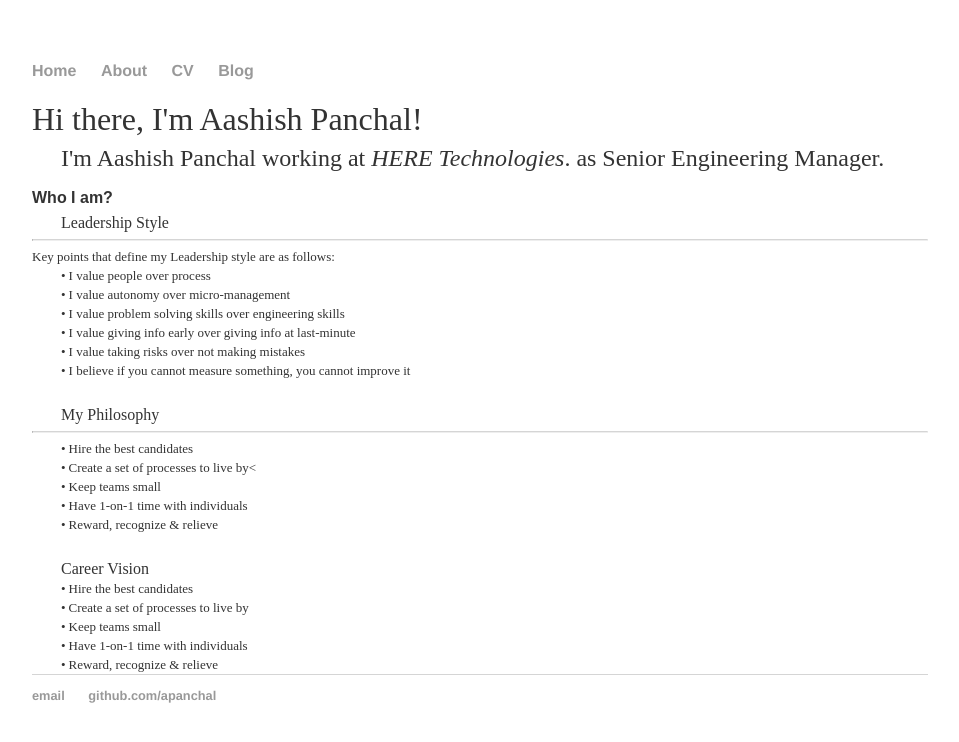
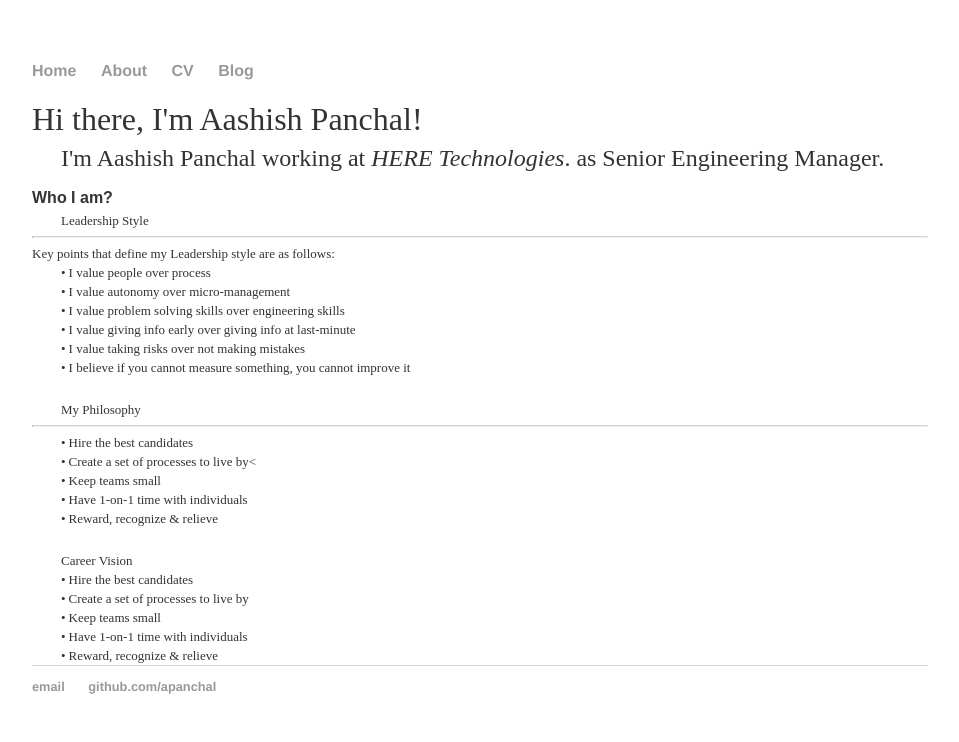
Before and after one commit to apanchal/apanchal.github.io, a Jekyll site: the page built from index.html, in a window 1280 px wide. Shown: the top 742 px of the page, without its empty margins (160-1119 px from the left). Built offline with Jekyll 4.4.1, drawn with Linux system fonts in a browser that asks for light colours.

Commit message:
Update index.html

```diff
--- a/index.html
+++ b/index.html
@@ -9,7 +9,7 @@ title: Aashish Panchal
 		</div>
 		<div>
 			<p class="p8 ft13">Who I am?</p>
-			<p class="p10 ft6">Leadership Style</p>
+			<p class="p10 ft1">Leadership Style</p>
 			<hr class="new1">
 			<p class="p5 ft1">Key points that define my Leadership style are as follows:</p>
 			<p class="p20 ft1"><span class="ft1">•</span><span class="ft7">I value people over process</span></p>
@@ -21,7 +21,7 @@ title: Aashish Panchal
 		</div>
 		</p>
 		<div>
-			<p class="p10 ft6">My Philosophy</p>
+			<p class="p10 ft1">My Philosophy</p>
 			<hr class="new1">
 			<p class="p20 ft1"><span class="ft1">•</span><span class="ft7">Hire the best candidates</span></p>
 			<p class="p20 ft1"><span class="ft1">•</span><span class="ft7">Create a set of processes to live by<</span></p>
@@ -31,7 +31,7 @@ title: Aashish Panchal
 		<div>
 		</p>
 		<div>
-			<p class="p10 ft6">Career Vision</p>
+			<p class="p10 ft1">Career Vision</p>
 			<p class="p20 ft1"><span class="ft1">•</span><span class="ft7">Hire the best candidates</span></p>
 			<p class="p20 ft1"><span class="ft1">•</span><span class="ft7">Create a set of processes to live by</span></p>
 			<p class="p20 ft1"><span class="ft1">•</span><span class="ft7">Keep teams small</span></p>
```
